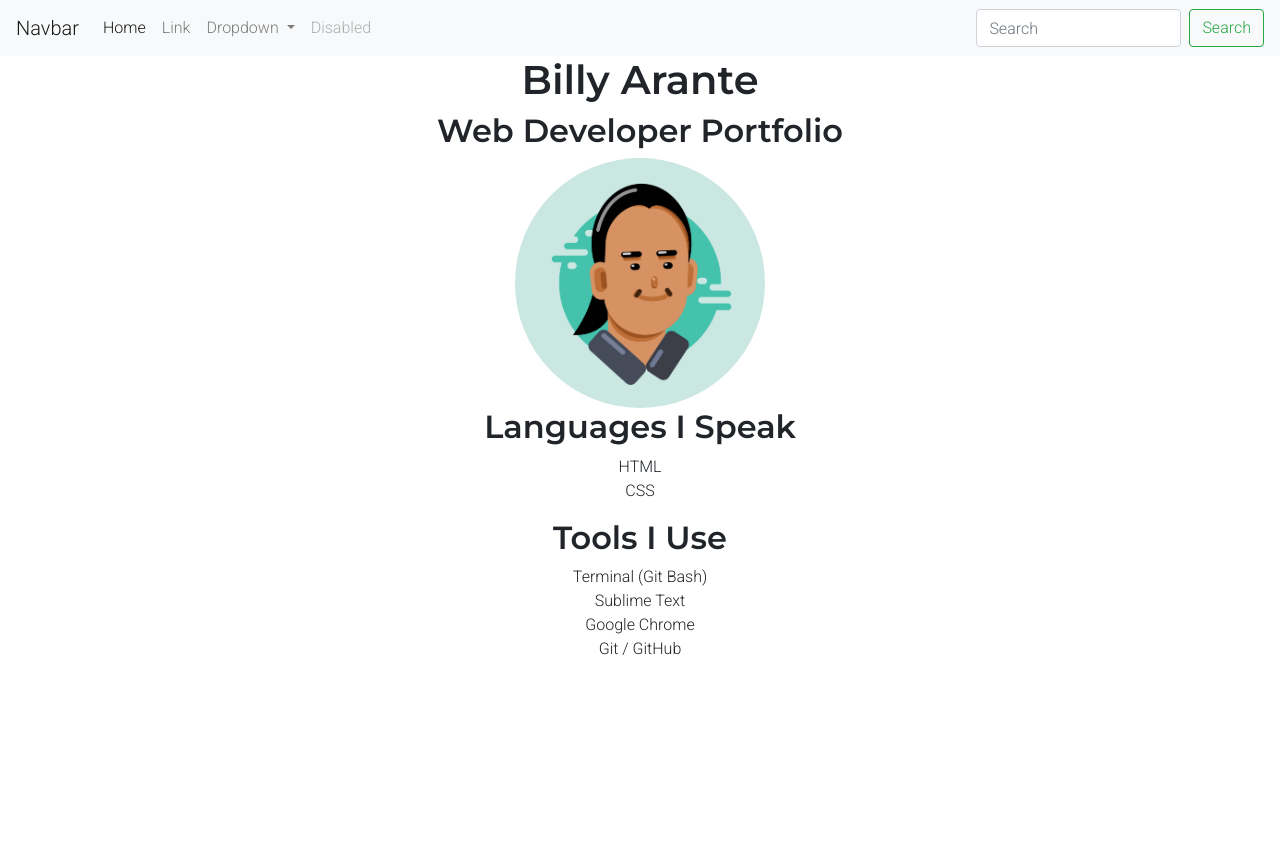
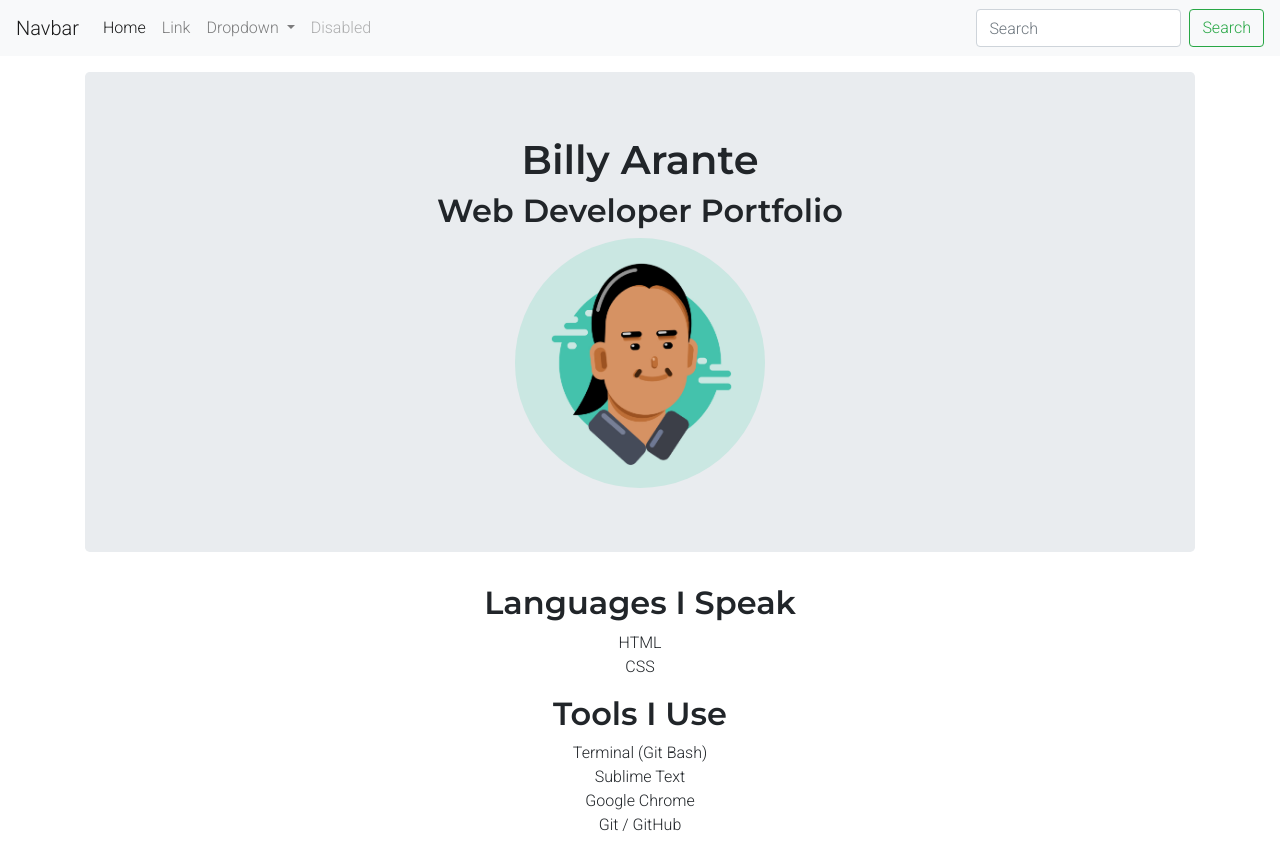
Before and after one commit to arantebw/fcb-portfolio, a plain HTML site: page index.html in a window 1280 px wide. Before the commit the page ends 800 px from the top, so only its background shows below. Drawn offline with nearby package versions, Linux system fonts and the light colour scheme.

Commit message:
Create a jumbotron section for profile

```diff
--- a/index.html
+++ b/index.html
@@ -49,7 +49,7 @@
     </div>
   </nav>
   <div class="container">
-    <section id="landing" class="text-center">
+    <section id="landing" class="text-center jumbotron mt-3">
       <h1>Billy Arante</h1>
       <h2>Web Developer Portfolio</h2>
       <img src="images/BillyA.jpg">
```
